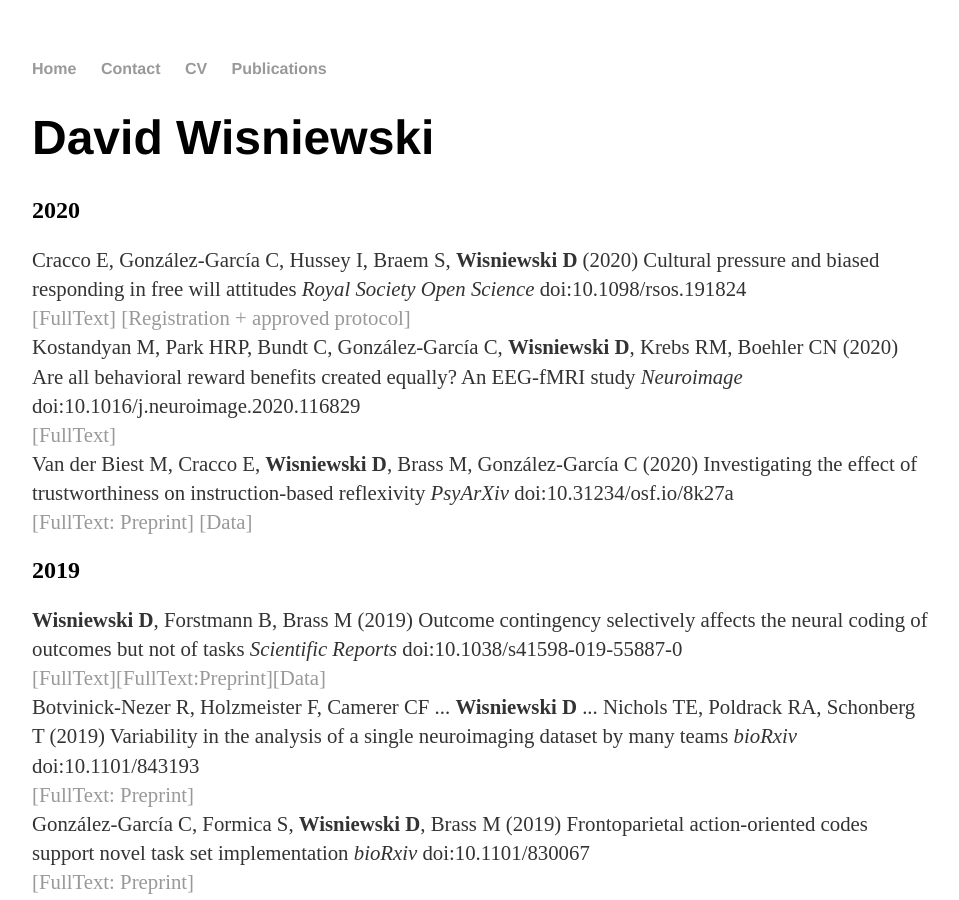
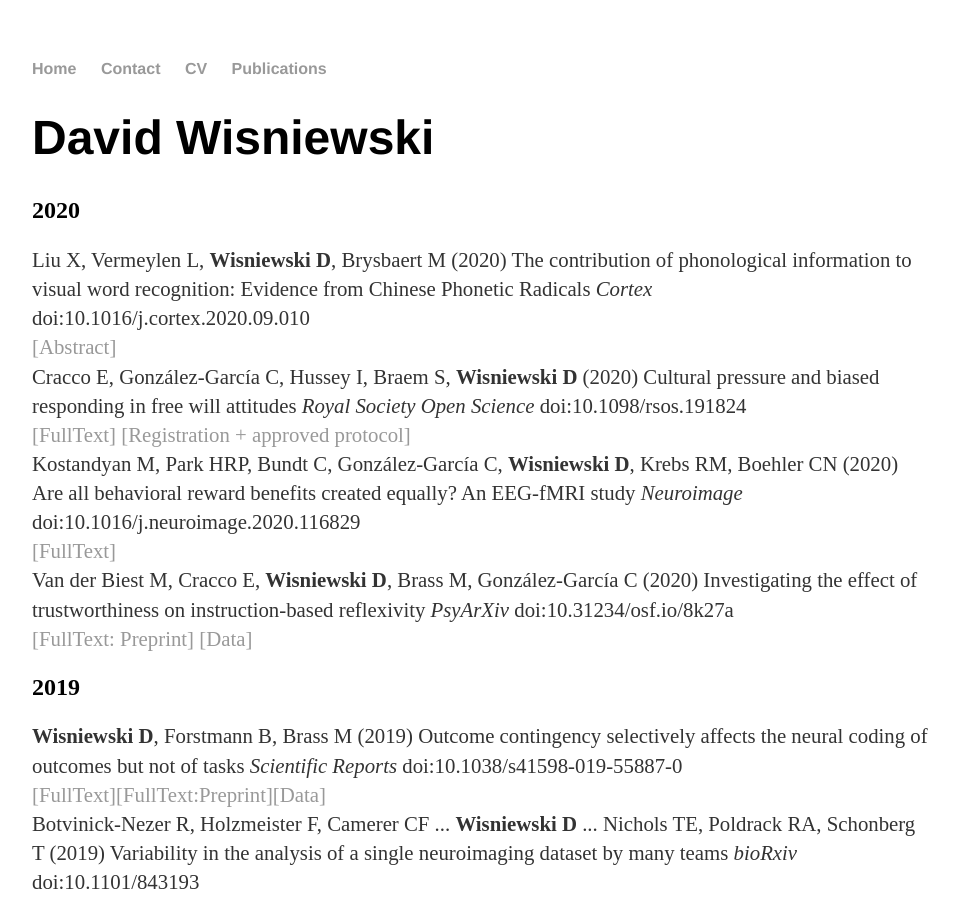
Before and after one commit to davidwisniewski/davidwisniewski.github.io, a Jekyll site: the page built from publications/index.html, in a window 1280 px wide and 900 px high. Shown: the whole window, without its empty margins (160-1119 px from the left). Built offline with Jekyll 4.4.1, drawn with Linux system fonts in a browser that asks for light colours.

Commit message:
updated publication list

```diff
--- a/publications/index.html
+++ b/publications/index.html
@@ -6,6 +6,8 @@ title: David Wisniewski
 	<h1>David Wisniewski</h1>
 	<h2>2020</h2>
 	<p>
+	Liu X, Vermeylen L, <strong>Wisniewski D</strong>, Brysbaert M (2020) The contribution of phonological information to visual word recognition: Evidence from Chinese Phonetic Radicals 	<em>Cortex</em> doi:10.1016/j.cortex.2020.09.010<br>
+	<a href="https://www.sciencedirect.com/science/article/abs/pii/S001094522030352X">[Abstract]</a><br>
 	Cracco E, González-García C, Hussey I, Braem S, <strong>Wisniewski D</strong> (2020) Cultural pressure and biased responding in free will attitudes 	<em>Royal Society Open Science</em> doi:10.1098/rsos.191824<br>
 	<a href="https://royalsocietypublishing.org/doi/10.1098/rsos.191824">[FullText]</a> <a href="https://osf.io/cgyhk/">[Registration + approved protocol]</a><br>
 	Kostandyan M, Park HRP, Bundt C, González-García C, <strong>Wisniewski D</strong>, Krebs RM, Boehler CN (2020) Are all behavioral reward benefits created equally? An EEG-fMRI study	<em>Neuroimage</em> doi:10.1016/j.neuroimage.2020.116829 <br>
@@ -16,7 +18,7 @@ title: David Wisniewski
 
 	<h2>2019</h2>
 	<p>
-		<strong>Wisniewski D</strong>, Forstmann B, Brass M (2019) Outcome contingency selectively affects the neural coding of outcomes but not of tasks <em>Scientific Reports</em> doi:10.1038/s41598-019-55887-0<br>
+	<strong>Wisniewski D</strong>, Forstmann B, Brass M (2019) Outcome contingency selectively affects the neural coding of outcomes but not of tasks <em>Scientific Reports</em> doi:10.1038/s41598-019-55887-0<br>
 	<a href="https://www.nature.com/articles/s41598-019-55887-0">[FullText]</a><a href="https://www.biorxiv.org/content/10.1101/375642v5">[FullText:Preprint]</a><a href="https://osf.io/9j7ra/">[Data]</a><br>
 	Botvinick-Nezer R, Holzmeister F, Camerer CF ... <strong>Wisniewski D</strong> ... Nichols TE, Poldrack RA, Schonberg T (2019) Variability in the analysis of a single neuroimaging dataset by many teams <em>bioRxiv</em> doi:10.1101/843193 <br>
 	<a href="https://www.biorxiv.org/content/10.1101/843193v1">[FullText: Preprint]</a><br>
```
